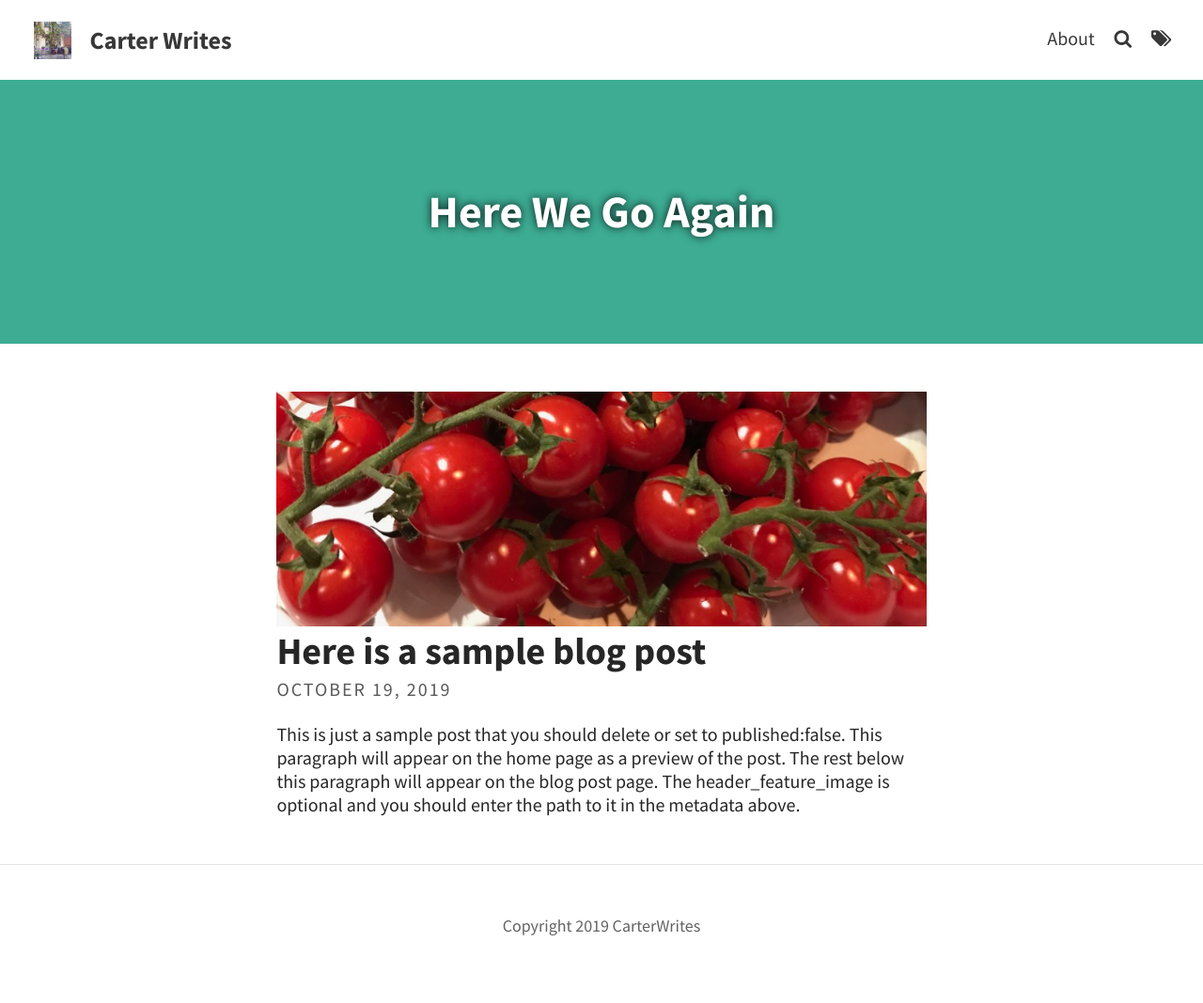
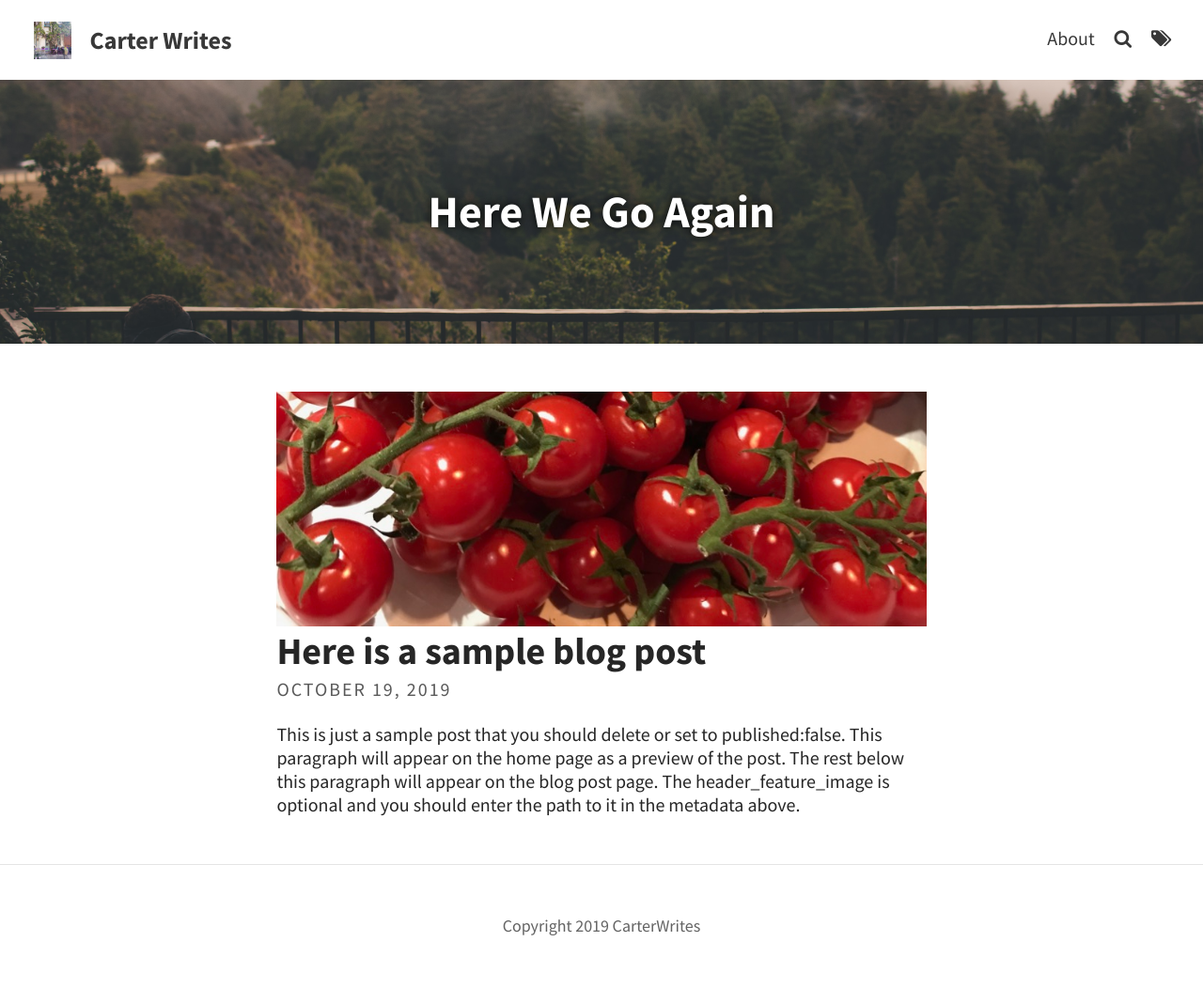
Before and after one commit to CarterWrites/CarterWrites.github.io, a Jekyll site: the page built from index.html, in a window 1280 px wide. Shown: the whole page at 94% size. Built offline with Jekyll 4.4.1, drawn with Linux system fonts in a browser that asks for light colours; the list of posts is cut into pages by our own code.

Commit message:
Corrected header image

```diff
--- a/_config.yml
+++ b/_config.yml
@@ -19,7 +19,7 @@ gridlayout: false # change to true if you want grd layout
 header_text: Here We Go Again
 
 # find an image for your own home page and put it into the images folder
-header_feature_image: /img/trees.jpg
+header_feature_image: assets/img/trees.jpg
 twitter_username: CarterWrites  #change to your own twitter account
 lang: en_gb
 # change the following to your name or site name
```
